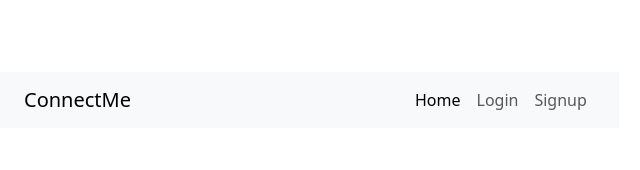
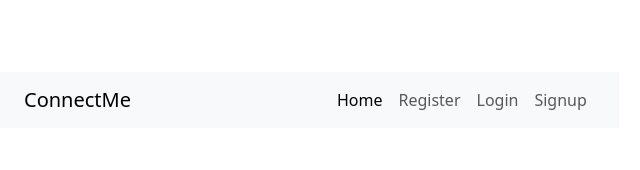
Before and after one commit to BarbFlegel/connectme, a React (Vite) app: page /#/home in a window 1280 px wide. Shown: the part 224-394 px from the top of the page, without its empty margins (0-640 px from the left). Built offline with nearby package versions, Linux system fonts and the light colour scheme.

Commit message:
Menu Correction (mising registration and burger not being interactive)

```diff
--- a/src/App.jsx
+++ b/src/App.jsx
@@ -2,6 +2,7 @@
 import { Routes, Route, Navigate, useLocation } from "react-router-dom";
 import Navbar from "./components/Navbar";
 import Home from "./pages/Home";
+import Register from "./pages/Register";
 import Login from "./pages/Login";
 import Signup from "./pages/Signup";
 
@@ -15,6 +16,7 @@ function App() {
         <Routes>
           <Route path="/" element={<Navigate to="/home" />} />
           <Route path="/home" element={<Home />} />
+          <Route path="/register" element={<Register />} />
           <Route path="/login" element={<Login />} />
           <Route path="/signup" element={<Signup />} />
         </Routes>
--- a/src/components/Navbar.jsx
+++ b/src/components/Navbar.jsx
@@ -33,6 +33,18 @@ export default function Navbar() {
               Home
             </NavLink>
           </li>
+
+          <li className="nav-item">
+            <NavLink
+              to="/register"
+              className={({ isActive }) =>
+                isActive ? "nav-link active" : "nav-link"
+              }
+            >
+              Register
+            </NavLink>
+          </li>
+
           <li className="nav-item">
             <NavLink
               to="/login"
--- a/src/main.jsx
+++ b/src/main.jsx
@@ -1,5 +1,7 @@
 // src/main.jsx
 import "bootstrap/dist/css/bootstrap.min.css";
+import "bootstrap/dist/js/bootstrap.bundle.min.js";
+
 import React from "react";
 import ReactDOM from "react-dom/client";
 import App from "./App";
```
